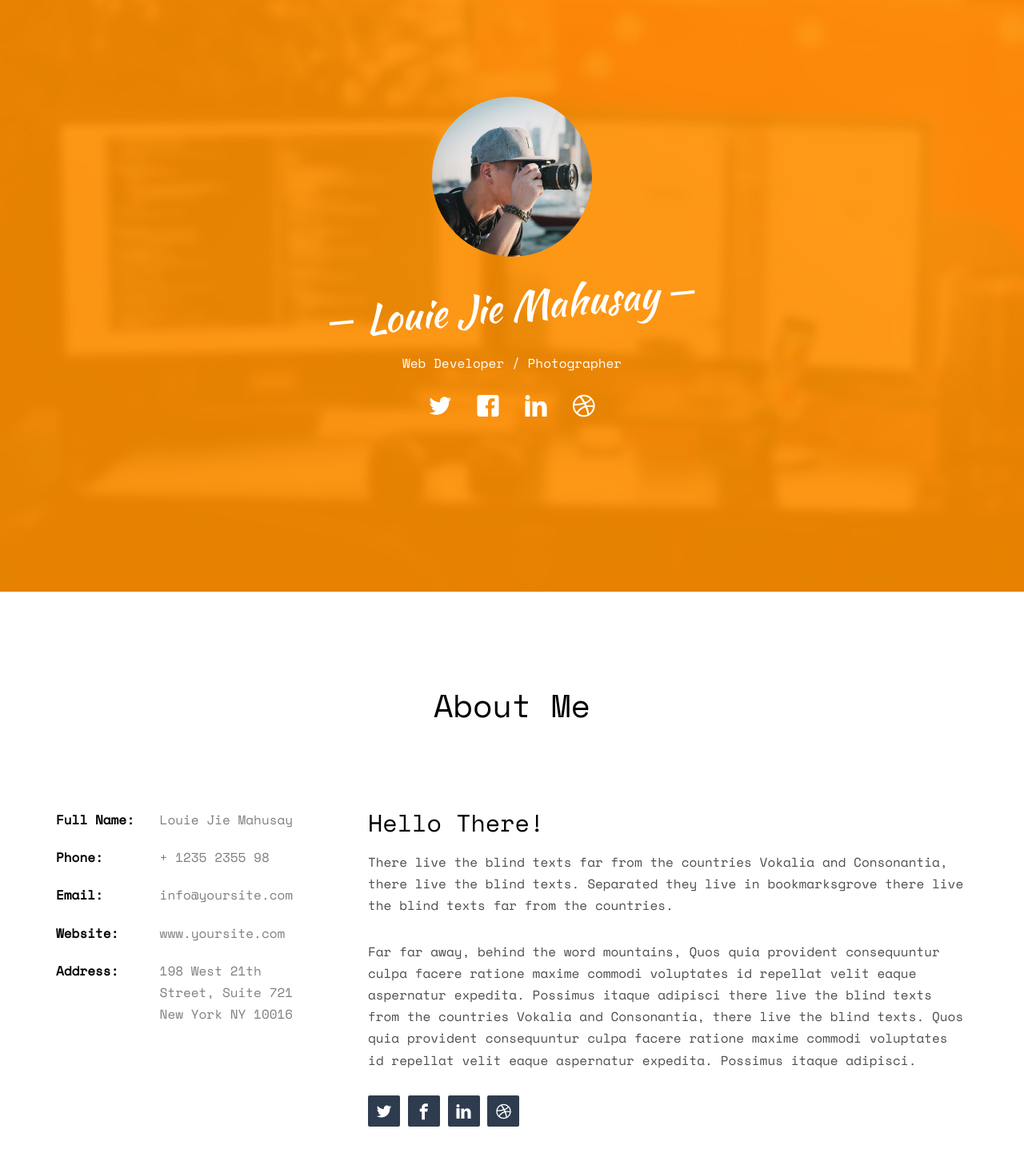
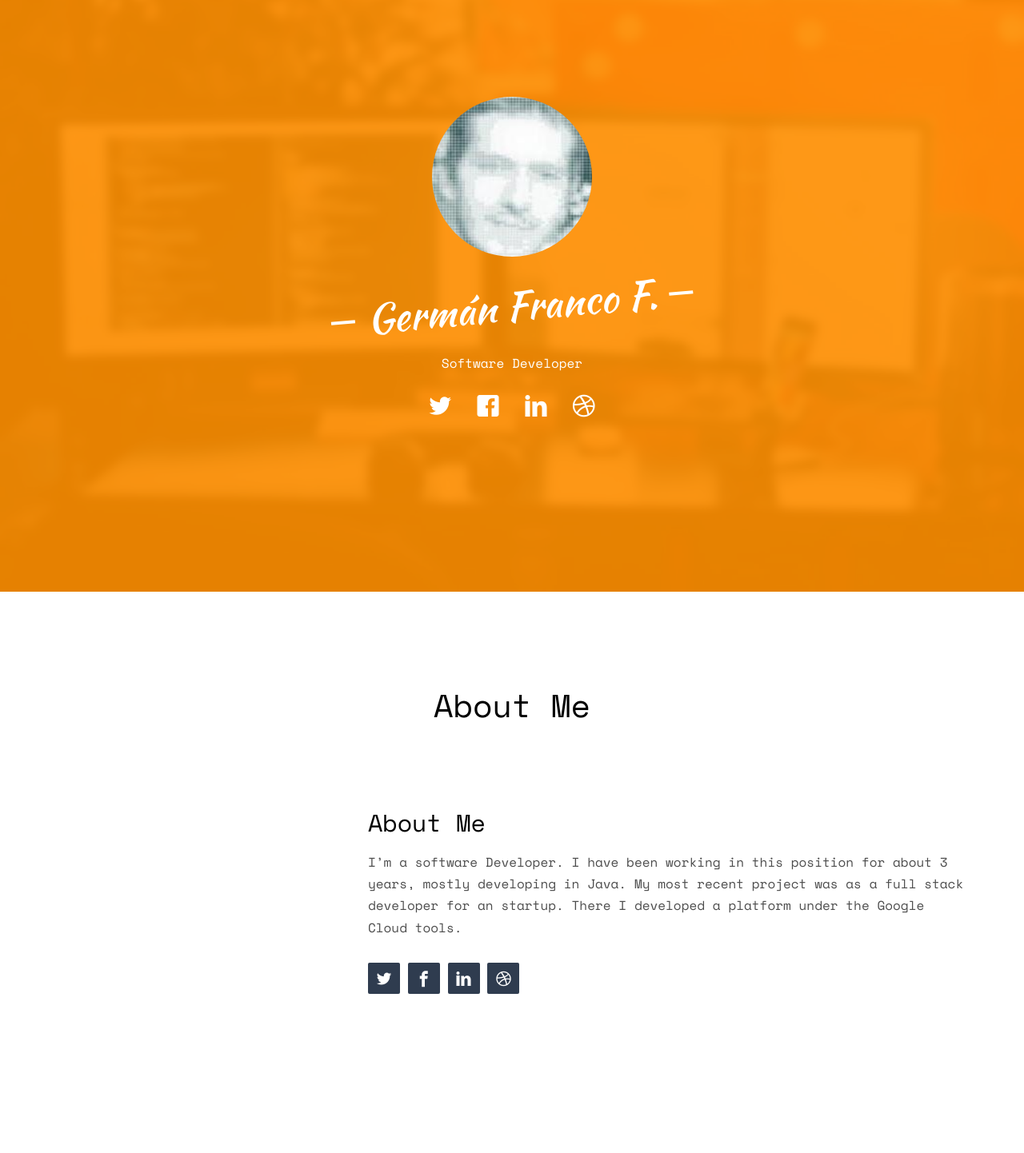
Before and after one commit to gefranco/gefranco.github.io, a plain HTML site: page index.html in a window 1280 px wide. Shown: the part 60-1502 px from the top of the page at 80% size. Drawn offline with nearby package versions, Linux system fonts and the light colour scheme; some packages are replaced by stand-ins of ours; no server answers; files whose address does not match are found by name.

Commit message:
[add]picture

```diff
--- a/index.html
+++ b/index.html
@@ -67,9 +67,9 @@
 				<div class="col-md-8 col-md-offset-2 text-center">
 					<div class="display-t js-fullheight">
 						<div class="display-tc js-fullheight animate-box" data-animate-effect="fadeIn">
-							<div class="profile-thumb" style="background: url(images/user-3.jpg);"></div>
-							<h1><span>Louie Jie Mahusay</span></h1>
-							<h3><span>Web Developer / Photographer</span></h3>
+							<div class="profile-thumb" style="background: url(images/pic_1.jpg);"></div>
+							<h1><span>Germán Franco F.</span></h1>
+							<h3><span>Software Developer</span></h3>
 							<p>
 								<ul class="fh5co-social-icons">
 									<li><a href="#"><i class="icon-twitter2"></i></a></li>
@@ -94,18 +94,17 @@
 			</div>
 			<div class="row">
 				<div class="col-md-4">
-					<ul class="info">
+					<!--<ul class="info">
 						<li><span class="first-block">Full Name:</span><span class="second-block">Louie Jie Mahusay</span></li>
 						<li><span class="first-block">Phone:</span><span class="second-block">+ 1235 2355 98</span></li>
 						<li><span class="first-block">Email:</span><span class="second-block">info@yoursite.com</span></li>
 						<li><span class="first-block">Website:</span><span class="second-block">www.yoursite.com</span></li>
 						<li><span class="first-block">Address:</span><span class="second-block">198 West 21th Street, Suite 721 New York NY 10016</span></li>
-					</ul>
+					</ul>-->
 				</div>
 				<div class="col-md-8">
-					<h2>Hello There!</h2>
-					<p>There live the blind texts far from the countries Vokalia and Consonantia, there live the blind texts. Separated they live in bookmarksgrove there live the blind texts far from the countries.</p>
-					<p>Far far away, behind the word mountains, Quos quia provident consequuntur culpa facere ratione maxime commodi voluptates id repellat velit eaque aspernatur expedita. Possimus itaque adipisci there live the blind texts from the countries Vokalia and Consonantia, there live the blind texts. Quos quia provident consequuntur culpa facere ratione maxime commodi voluptates id repellat velit eaque aspernatur expedita. Possimus itaque adipisci.</p>
+					<h2>About Me</h2>
+					<p>I’m a software Developer. I have been working in this position for about 3 years, mostly developing in Java. My most recent project was as a full stack developer for an startup. There I developed a platform under the Google Cloud tools. </p>
 					<p>
 						<ul class="fh5co-social-icons">
 							<li><a href="#"><i class="icon-twitter2"></i></a></li>
```
Also changed, not shown: images/pic_1.jpg (added).
